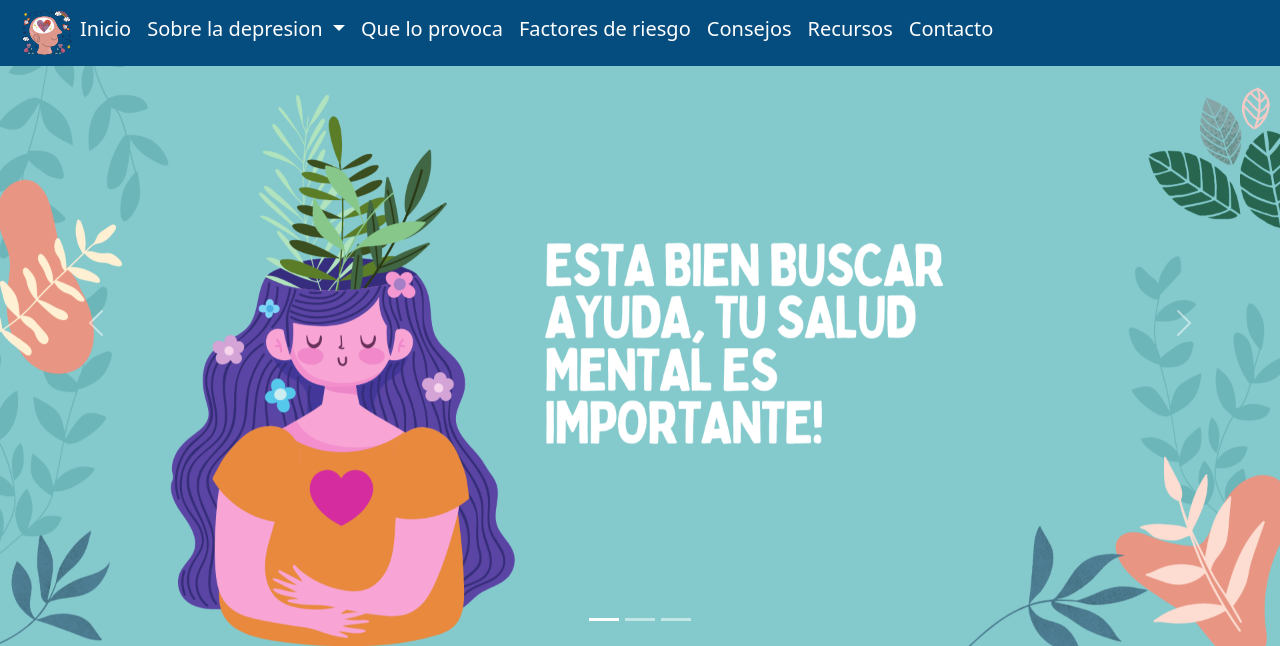
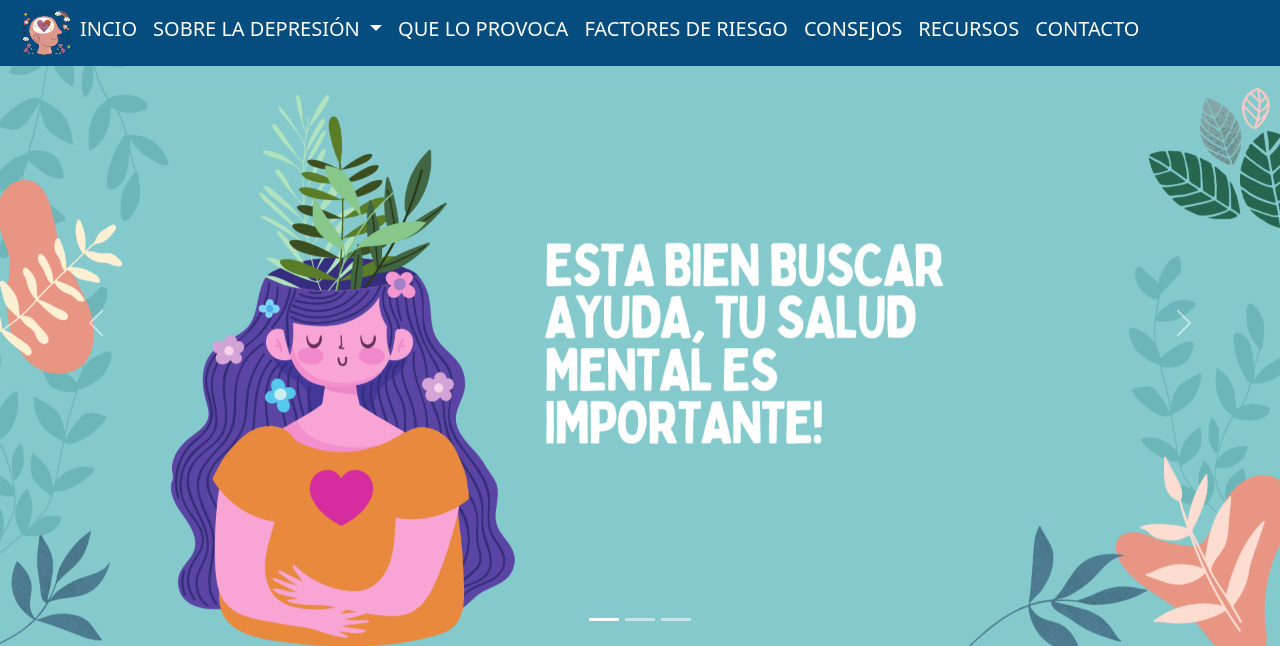
Before and after one commit to jaz-2023/ayuda_psicologica, a PHP site: page / in a window 1280 px wide. Shown: the top 646 px of the page. Run offline with PHP 8.4, Linux system fonts and the light colour scheme; some libraries are stand-ins or nearby versions.

Commit message:
suprimir numeros

```diff
--- a/index.php
+++ b/index.php
@@ -33,33 +33,33 @@
         <img src="images/icons/logo.png" alt="" class="d-inline-block align-text-top">
         <ul class="navbar-nav me-auto mb-2 mb-lg-0">
           <li class="nav-item">
-            <a class="nav-link text-white h5" href="#">Inicio</a>
+            <a class="nav-link text-white h5" href="#">INCIO</a>
           </li>
           <li class="nav-item dropdown">
             <a class="nav-link dropdown-toggle text-white h5" href="#" id="navbarDropdown" role="button"
               data-bs-toggle="dropdown" aria-expanded="false">
-              Sobre la depresion
+              SOBRE LA DEPRESIÓN
             </a>
             <ul class="dropdown-menu" aria-labelledby="navbarDropdown">
-              <li><a class="dropdown-item" href="#Que_es">¿Que es la depresion?</a></li>
-              <li><a class="dropdown-item" href="#Sintomas">Sintomas</a></li>
-              <li><a class="dropdown-item" href="#Tipos">Tipos</a></li>
+              <li><a class="dropdown-item" href="#Que_es">¿QUE ES LA DEPRESIÓN?</a></li>
+              <li><a class="dropdown-item" href="#Sintomas">SINTOMAS</a></li>
+              <li><a class="dropdown-item" href="#Tipos">TIPOS</a></li>
             </ul>
           </li>
           <li class="nav-item">
-            <a class="nav-link text-white h5" href="#provoca">Que lo provoca</a>
+            <a class="nav-link text-white h5" href="#provoca">QUE LO PROVOCA</a>
           </li>
           <li class="nav-item">
-            <a class="nav-link text-white h5" href="#riesgo">Factores de riesgo</a>
+            <a class="nav-link text-white h5" href="#riesgo">FACTORES DE RIESGO</a>
           </li>
           <li class="nav-item">
-            <a class="nav-link text-white h5" href="#consejos">Consejos</a>
+            <a class="nav-link text-white h5" href="#consejos">CONSEJOS</a>
           </li>
           <li class="nav-item">
-            <a class="nav-link text-white h5" href="#recursos">Recursos</a>
+            <a class="nav-link text-white h5" href="#recursos">RECURSOS</a>
           </li>
           <li class="nav-item">
-            <a class="nav-link text-white h5" href="#telefonos">Contacto</a>
+            <a class="nav-link text-white h5" href="#telefonos">CONTACTO</a>
           </li>
         </ul>
       </div>
@@ -511,7 +511,7 @@
               </div>
 
               <div class="card text-white bg-dark mb-3" style="max-width: 18rem;">
-                <div class="card-header" style="font-weight: bold;">11. No obedezcas esa “voz de la depresión”</div>
+                <div class="card-header" style="font-weight: bold;"> No obedezcas esa “voz de la depresión”</div>
                 <div class="card-body">
                   <p class="card-text">La voz negativa e irracional en tu cabeza puede fácilmente disuadirte de hacer
                     cualquier cosa que suba tu estado de ánimo. Por ello, uno de nuestros mejores consejos para superar
```
Also changed, not shown: other parts of index.php (+15 -13 lines).
